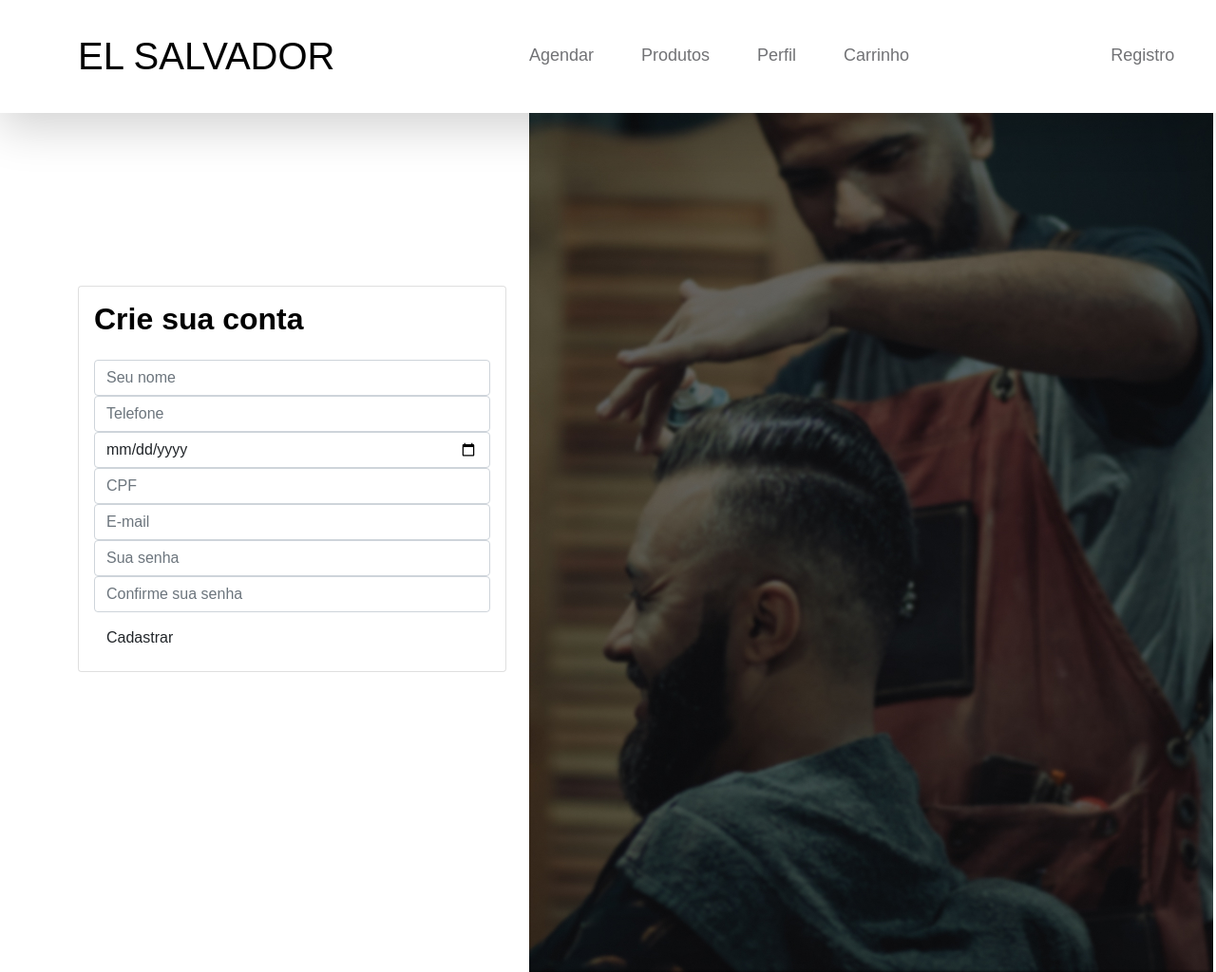
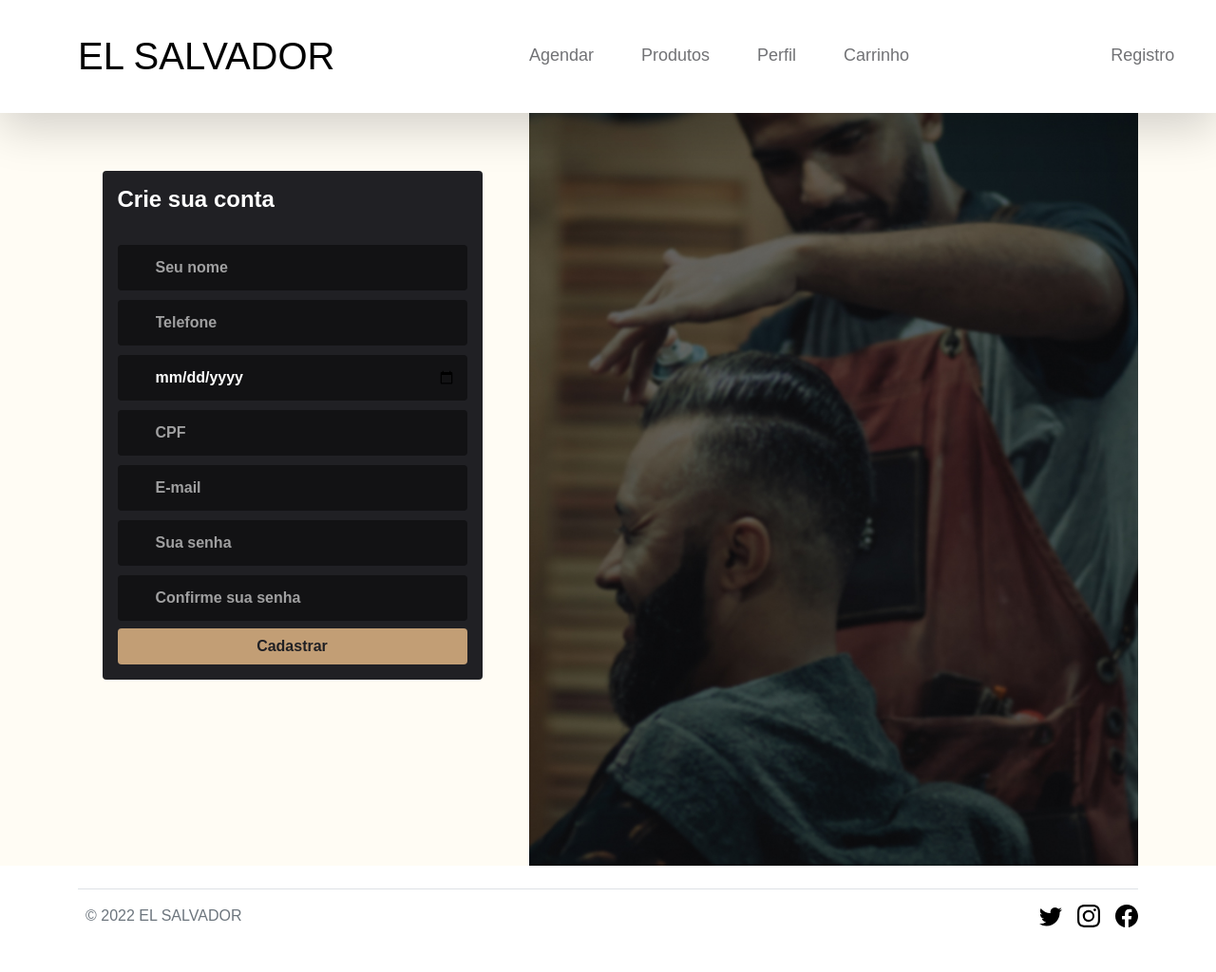
Before and after one commit to gustavoorth/barbearia, a PHP site: page /registration.php in a window 1280 px wide. Shown: the whole page at 95% size. After the commit the page ends 977 px from the top, so only its background shows below. Run offline with PHP 8.4, Linux system fonts and the light colour scheme.

Commit message:
css do login e do registro

```diff
--- a/backend/classes/UsuBarbearia.php
+++ b/backend/classes/UsuBarbearia.php
@@ -14,8 +14,6 @@
         $nome = $data['usuario'];
         // --
         $nomeBar = $data['nameBar'];
-        // --
-        $cpf = $data['cpf'];
         // --
         $email = $data['email'];
         $email = strtolower($email);
--- a/backend/db.sql
+++ b/backend/db.sql
@@ -1,5 +1,5 @@
-CREATE DATABASE  IF NOT EXISTS `dbtcc` /*!40100 DEFAULT CHARACTER SET utf8mb4 */;
-USE `dbtcc`;
+CREATE DATABASE  IF NOT EXISTS `barbearia_dev` /*!40100 DEFAULT CHARACTER SET utf8mb4 */;
+USE `barbearia_dev`;
 -- MariaDB dump 10.17  Distrib 10.4.11-MariaDB, for Win64 (AMD64)
 --
 -- Host: 127.0.0.1    Database: dbtcc
--- a/frontend/css/elsalvador.css
+++ b/frontend/css/elsalvador.css
@@ -9,6 +9,13 @@
   --title-color:                  #565758;
   --p-color:                      #717275;
   --footer-bg-color:              #07262e;
+  --primary:                      #202024;
+  --secondary:                    #C29E75;
+  --white:                        #fff;
+  --black:                        #000;
+  --green:                        #28a745;
+  --red:                          #ca2c2c;
+  --background:                     #fefefe
 
   --body-font-family:             'Karla', sans-serif;
 
@@ -27,6 +34,12 @@
   --font-weight-light:            300;
   --font-weight-normal:           400;
   --font-weight-bold:             600;
+}
+
+#root{
+  min-height: 100vh;
+  display: flex;
+  flex-direction: column;
 }
 
 body {
@@ -541,10 +554,213 @@
   font-size: 20px;
   position: absolute;
   left: 0;
+  top: 2rem;
+
+  color: var(--white);
+}
+
+/*---------------------------------------
+  REGISTRO
+-----------------------------------------*/
+
+.registro{
+  font-family: 'Montserrat', sans-serif;
+}
+
+.registro .card{
+  margin: 0 auto;
+  width: 25rem;
+  max-width: 90%;
+}
+
+.registro img{
+  width: 100%;
+  height: 100%;
+}
+
+.registro .card a:hover{
+  color: rgba(255, 193, 7, .8);
+}
+
+.registro .icone_dentro_input {
+  position: relative;
+  padding-top: 10px;
+}
+
+.registro .icone_dentro_input input{
+  padding-left: 40px;
+  height: 3rem;
+  color: var(--white);
+}
+
+.registro .icone_dentro_input i, ion-icon{
+  font-size: 20px;
+  position: absolute;
+  left: 0;
   top: 0.95rem;
   padding: 0px 10px;
   color: var(--white);
 }
+
+.registro .card .area_alt, i{
+  text-align: center;
+}
+
+/*---------------------------------------
+  REGISTRO E LOGIN
+-----------------------------------------*/
+
+.sb-content{
+  flex: 1;
+}
+
+.sb-flex-between{
+  display: flex;
+  align-items: center;
+  justify-content: space-between;
+}
+
+/* Grid */
+.sb-grid{
+  display: grid;
+  grid-template-columns: 1fr max-content 1fr;
+  -webkit-align-items: center;
+  -webkit-box-align: center;
+  -ms-flex-align: center;
+  align-items: center;
+  grid-column-gap: 12px;
+  -webkit-user-select: none;
+  -moz-user-select: none;
+  -ms-user-select: none;
+  user-select: none;
+}
+
+/* Block */
+.sb-d-block{
+  display: block;
+}
+
+/* Width */
+.sb-full-width{
+  width: 100%;
+  height: auto;
+}
+
+.sb-full-screen{
+  width: 100%;
+  height: 100vh;
+}
+
+/* Fonts*/
+.sb-montserrat{
+  font-family: 'Montserrat', sans-serif;
+}
+
+/* Font Size */
+.sb-text-sm{
+  font-size: 18px;
+}
+
+.sb-text-md{
+  font-size: 24px;
+}
+
+/* Texts Colors */
+.sb-txt-primary{
+  color: var(--primary) !important;
+}
+
+.sb-txt-secondary{
+  color: var(--secondary) !important;
+}
+
+.sb-txt-white{
+  color: var(--white) !important;
+}
+
+/* Text weight */
+.sb-w-400{
+  font-weight: 400;
+}
+
+.sb-w-600{
+  font-weight: 600;
+}
+
+.sb-w-700{
+  font-weight: 700;
+}
+
+.sb-w-900{
+  font-weight: 900;
+}
+
+/* Background */
+.sb-bg-primary{
+  background-color: #fefefe !important;
+}
+
+.sb-bg-secondary{
+  background-color: var(--secondary);
+}
+
+.sb-bg-black{
+  background-color: #fffcf4;
+}
+
+/* Card */
+.sb-card{
+  background: var(--primary);
+  border: none;
+}
+
+/* Forms */
+.sb-form-input{
+  background-color: #121214;
+  border: #121214;
+  font-weight: 600;
+  color: var(--white);
+  box-shadow: var(--white);
+}
+
+.sb-form-input:focus{
+  border: 1px solid var(--white);
+  background-color: #121214;
+  color: var(--white);
+  box-shadow: 0 0 0.3em var(--white);
+}
+
+/* Mudar a cor do placeholder do sb-form-input */
+.sb-form-input::-webkit-input-placeholder {
+  color: rgba(255, 255, 255, .6);
+}
+
+.sb-form-input:-moz-placeholder { /* Firefox 18- */
+  color: rgba(255, 255, 255, .6);
+}
+
+.sb-form-input::-moz-placeholder {  /* Firefox 19+ */
+  color: rgba(255, 255, 255, .6);
+}
+
+.sb-form-input:-ms-input-placeholder {
+  color: rgba(255, 255, 255, .6);
+}
+
+/* Buttons */
+.sb-btn-secondary{
+  background-color: var(--secondary);
+  color: var(--primary);
+  transition: all 0.3s ease-out;
+  text-align: center;
+}
+
+.sb-btn-secondary:hover{
+  background-color: transparent;
+  color: var(--secondary);
+  border: 1px solid var(--secondary);
+}
+
 
 /*---------------------------------------
   RESPONSIVE STYLES
--- a/frontend/footer.php
+++ b/frontend/footer.php
@@ -31,7 +31,10 @@
   </footer>
 </div>
 
-
+<script src="js/jquery.min.js"></script>
+<script src="js/popper.js"></script>
+<script src="js/bootstrap.min.js"></script>
+<script src="js/jquery.backstretch.min.js"></script>
 
   </body>
 </html>
--- a/frontend/index.php
+++ b/frontend/index.php
@@ -200,11 +200,6 @@
             </section>
             <?php include_once('footer.php'); ?>
         </main>
-        <!-- JAVASCRIPT FILES -->
-        <script src="js/jquery.min.js"></script>
-        <script src="js/popper.js"></script>
-        <script src="js/bootstrap.min.js"></script>
-        <script src="js/jquery.backstretch.min.js"></script>
         <script src="js/custom.js"></script>
     </body>
 </html>
--- a/frontend/registration.php
+++ b/frontend/registration.php
@@ -159,7 +159,7 @@
 
 
 <?php
-
+include_once('footer.php');
 $conn = mysqli_connect("localhost","root","", "dbtcc");
 
 
```
Also changed, not shown: frontend/conteudo_login.php (added, +121 -0 lines), frontend/login.php (+50 -80 lines).
